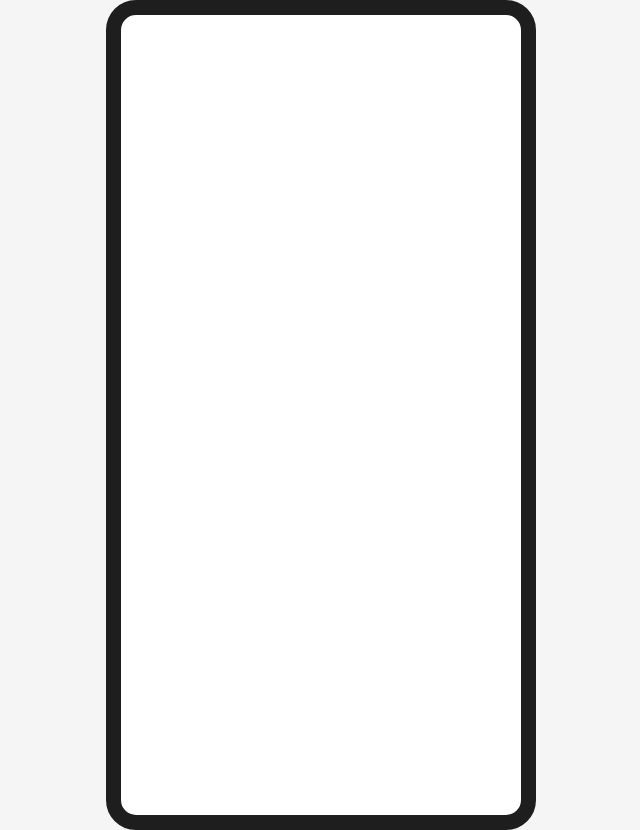
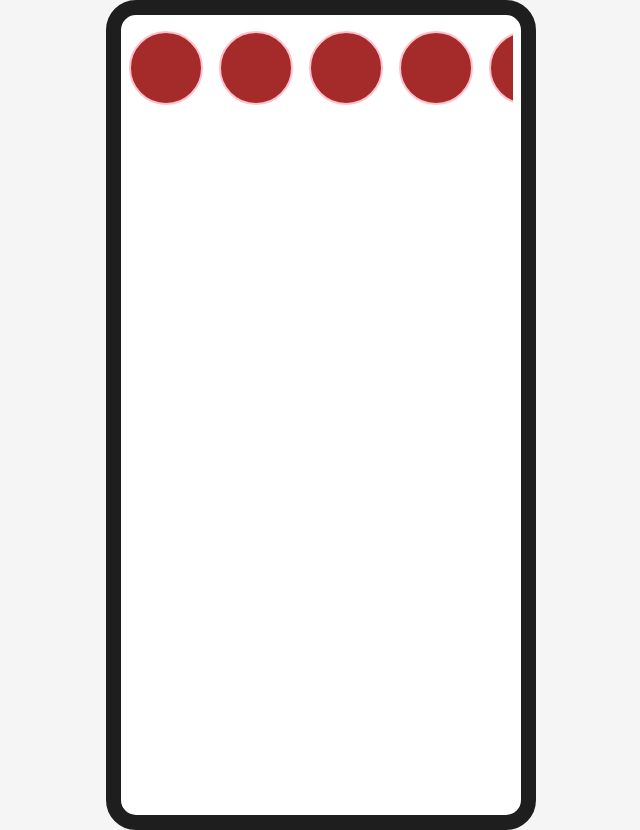
Before and after one commit to vidhi-thakur/insta_stories, a React (Create React App) app: page / in a window 1280 px wide. Shown: the whole page, without its empty margins (319-959 px from the left). Built offline with nearby package versions, Linux system fonts and the light colour scheme.

Commit message:
ui/added horizontal story list

```diff
--- a/src/App.css
+++ b/src/App.css
@@ -16,8 +16,23 @@
 }
 
 .App .mobile .stories {
-  height: 100px;
+  height: fit-content;
   border-radius: 10px;
+  padding: 16px 8px;
+  overflow: hidden;
+}
+
+.App .mobile .stories > div {
+  min-width: 100%;
+  overflow-x: auto;
+  white-space: nowrap;
+  display: flex;
+  gap: 16px;
+}
+
+/* Prevents the Story components from shrinking */
+.App .mobile .stories > div > * {
+  flex-shrink: 0;
 }
 
 .App .mobile .posts {
--- a/src/App.tsx
+++ b/src/App.tsx
@@ -1,11 +1,22 @@
 import React from 'react';
 import './App.css';
+import Story from './ui/Story';
 
 function App() {
   return (
     <div className="App">
       <div className='mobile'>
-        <section className='stories'></section>
+        <section className='stories'>
+          <div>
+            <Story />
+            <Story />
+            <Story />
+            <Story />
+            <Story />
+            <Story />
+            <Story />
+          </div>
+        </section>
         <section className='posts'></section>
 
       </div>
--- /dev/null
+++ b/src/ui/Story.css
@@ -0,0 +1,8 @@
+.story {
+    width: 50px;
+    height: 50px;
+    border-radius: 50%;
+    padding: 10px;
+    border: 2px solid pink;
+    background-color: brown;
+}
--- /dev/null
+++ b/src/ui/Story.tsx
@@ -0,0 +1,12 @@
+import React from 'react';
+import './Story.css';
+
+function Story() {
+  return (
+    <div className="story">
+
+    </div>
+  );
+}
+
+export default Story;
```
